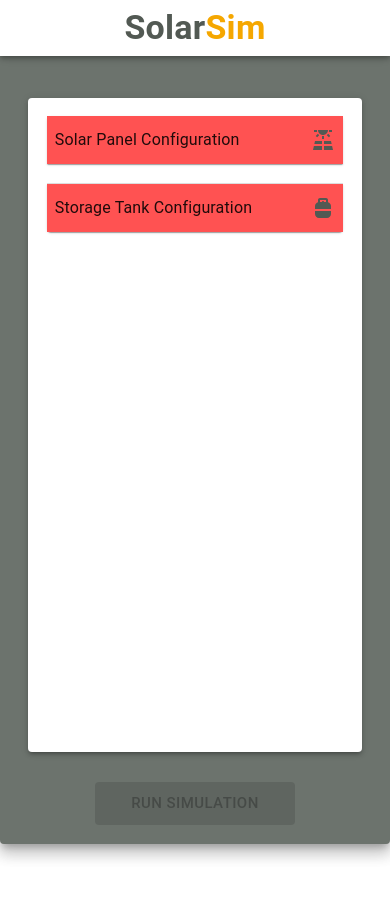
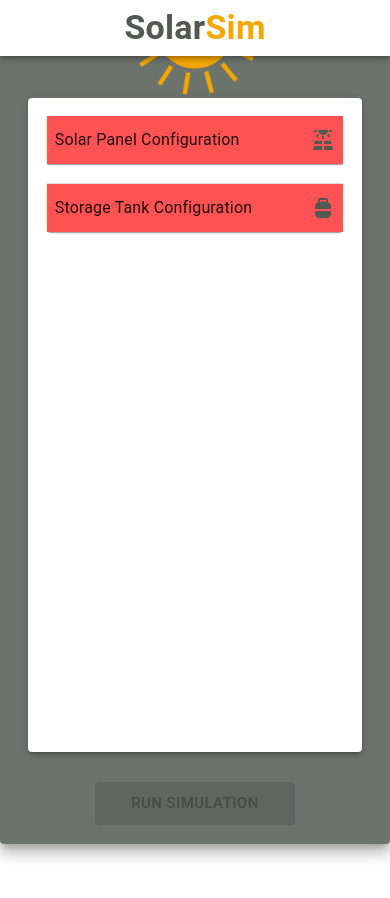
Before and after one commit to billums123/SolarSim, a React (Vite) app: page / in a window 390 px wide. Shown: the top 898 px of the page. Built offline with nearby package versions, Linux system fonts and the light colour scheme.

Commit message:
add sun animation

```diff
--- a/src/App.tsx
+++ b/src/App.tsx
@@ -1,11 +1,13 @@
 import { Box } from "@mui/material";
 import Header from "./components/Header";
+import OrangeSunSVG from "./assets/sun_orange.svg";
 import MainContainer from "./components/MainContainer";
 
 const App = () => {
   return (
     <Box component="div" className="app">
       <Header />
+      <img src={OrangeSunSVG} alt="orange sun" className="svg" />
       <MainContainer />
     </Box>
   );
--- a/src/components/Header.tsx
+++ b/src/components/Header.tsx
@@ -14,8 +14,8 @@ const Header = () => {
           <Typography variant="h4" component="div">
             <strong style={{ color: theme.palette.secondary.main }}>
               Solar
+              <strong style={{ color: theme.palette.primary.main }}>Sim</strong>
             </strong>
-            <strong style={{ color: theme.palette.primary.main }}>Sim</strong>
           </Typography>
         </Toolbar>
       </AppBar>
--- a/src/stylesheets/index.css
+++ b/src/stylesheets/index.css
@@ -21,9 +21,32 @@
   align-items: center;
 }
 
+.svg {
+  z-index: 20;
+  width: 150px;
+  top: -10px;
+  left: calc(50% - var(--width));
+  position: absolute;
+  animation: rotate 100s linear infinite;
+}
+
 @media (max-width: 900px) {
   .app{
     min-height: 200vh;
     display: block;
   }
+  .svg{
+    width: 130px;
+    top: -35px;
+    left: calc(50% - 65px);
+  }
 }
+
+@keyframes rotate {
+  from {
+    transform: rotate(0deg);
+  }
+  to {
+    transform: rotate(360deg);
+  }
+}
```
Also changed, not shown: src/stylesheets/header.css (line endings or trailing spaces).
